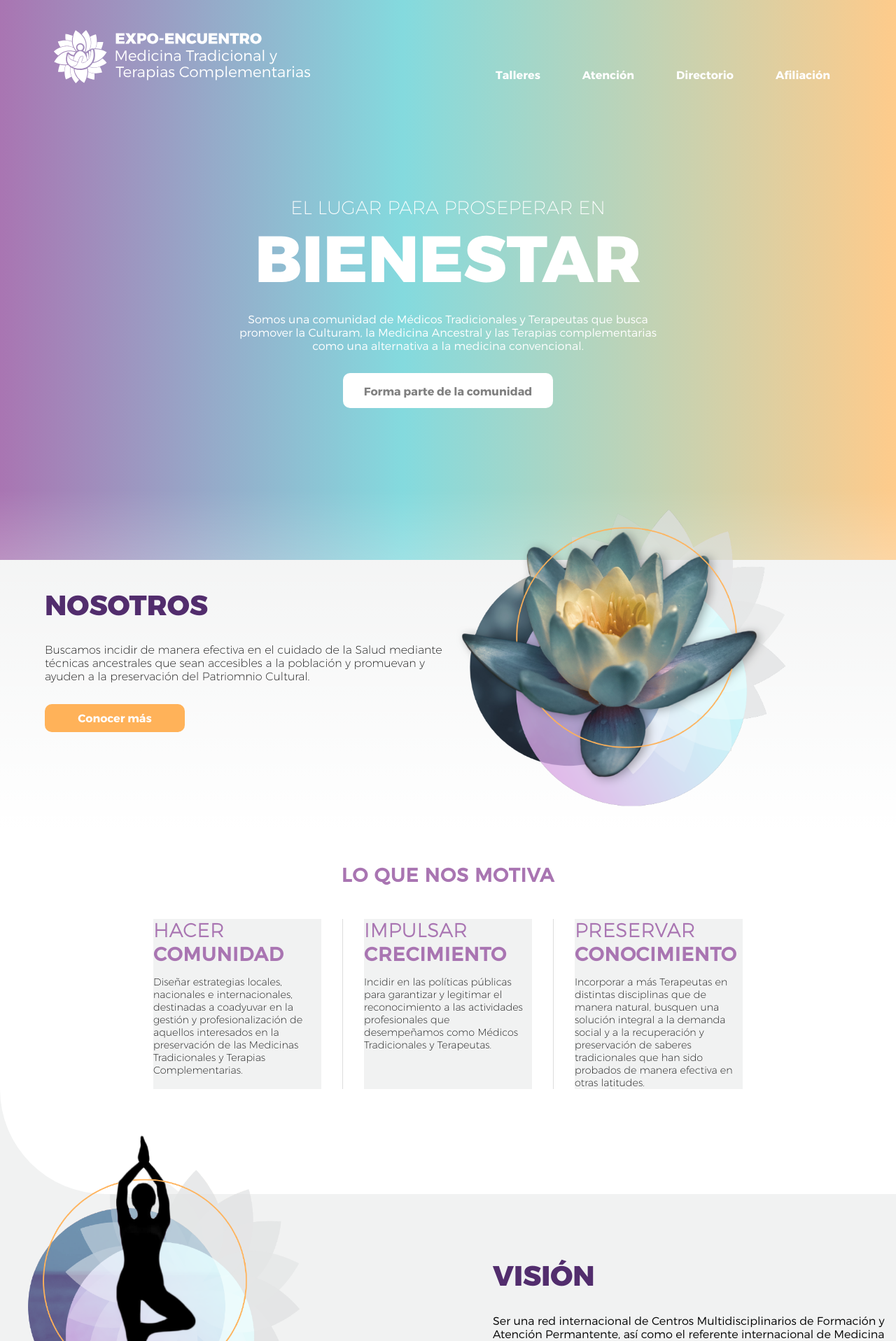
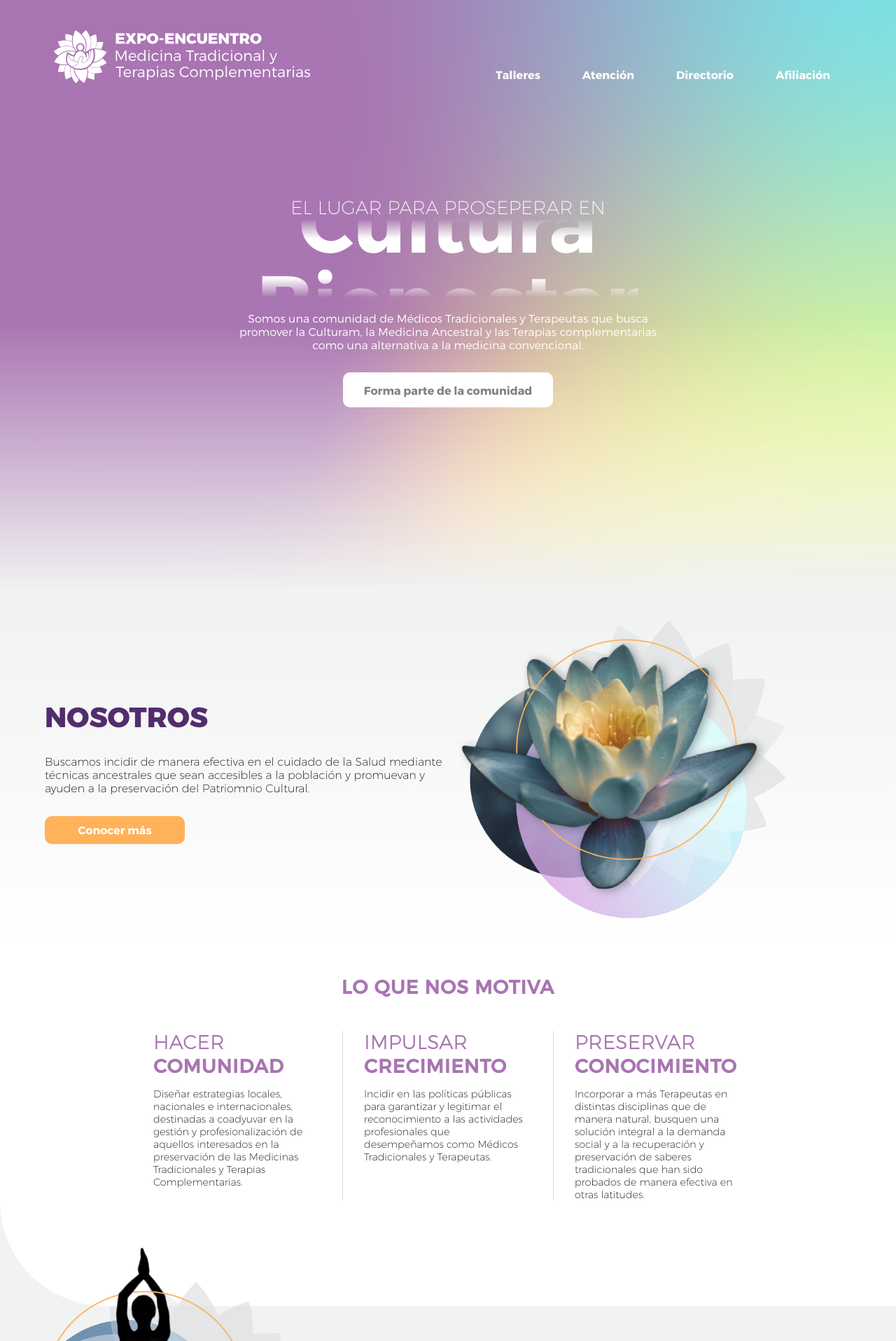
Before and after one commit to Ein-Bebop/ExpoMed, a PHP site: page /public/home.html in a window 1280 px wide. Shown: the top 1916 px of the page at 70% size. Run offline with PHP 8.4, Linux system fonts and the light colour scheme.

Commit message:
cambio de imagen en header de home, animación word slider

```diff
--- a/public/atencion.html
+++ b/public/atencion.html
@@ -178,7 +178,7 @@
                 <input type="text" class="correo-input" name="correo" placeholder="Correo">
 
                 <br><br>
-                <label>Asunto</label> <label id="tel-label">Teléfono</label>
+                <label>Asunto</label> <label id="tel-label" style="padding-left: 11rem !important;">Teléfono</label>
 
                 <br>
                 <select type="text" class="asunto-input" name="correo" placeholder="Asunto">
--- a/public/home.html
+++ b/public/home.html
@@ -22,7 +22,15 @@
 
     <div class="home-bienestar">
         <div class="home-tit-sm">El lugar para proseperar en</div>
-        <div class="home-tit-md">Bienestar</div>
+        <!-- <div class="home-tit-md">Bienestar</div> -->
+        <ul class="word-slider">
+            <li>Bienestar</li>
+            <li>Salud</li>
+            <li>Cultura</li>
+            <li>Bienestar</li>
+        </ul>
+
+
         <div class="home-desc">Somos una comunidad de Médicos Tradicionales y Terapeutas que busca promover la Culturam, la Medicina Ancestral y las Terapias complementarias como una alternativa a la medicina convencional.</div>
         <div class="home-button">Forma parte de la comunidad</div>
     </div>
@@ -45,7 +53,7 @@
             <h1>Lo que nos motiva</h1>
         </div>
         <div class="motiva-triptico">
-            <div class="card">
+            <div class="card" style="background-color: white !important;">
                 <h2>Hacer</h2>
                 <h1>Comunidad</h1>
                 <p>
@@ -56,7 +64,7 @@
                 </p>
             </div>
             <div class="separacion-triptico"></div><!-- Agregado etiqueta de separador-->
-            <div class="card">
+            <div class="card" style="background-color: white !important;">
                 <h2>Impulsar</h2>
                 <h1>Crecimiento</h1>
                 <p>
@@ -66,7 +74,7 @@
                 </p>
             </div>
             <div class="separacion-triptico"></div><!-- Agregado etiqueta de separador-->
-            <div class="card">
+            <div class="card" style="background-color: white !important;">
                 <h2>Preservar</h2>
                 <h1>Conocimiento</h1>
                 <p>
--- a/styles/_atencion.scss
+++ b/styles/_atencion.scss
@@ -117,6 +117,10 @@
         text-decoration: none;
         font-family: 'MontBold';
         color: white;
+
+        &:hover{
+            color: $naranjaSuave;
+        }
     }
 }
 
@@ -246,7 +250,7 @@
     padding-top: 100px;
     padding-bottom: 100px;
     display: flex;
-    height: 50rem;
+    height: 43rem;
     width: 100%;
     border-top-right-radius: 150px;
     border-bottom-left-radius: 150px;
--- a/styles/_home.scss
+++ b/styles/_home.scss
@@ -1,15 +1,97 @@
 // HOME
 
 // Header
+.word-slider{
+    height: 1em;
+    line-height: 1em;
+    margin: 0 .5em;
+    overflow: hidden;
+    list-style-type: none;
+    font-family: 'MontBold';
+    font-size: 7rem;
+    color: white;
+    mask-image: linear-gradient(transparent, white, white, white, transparent);
+}
+    .word-slider>li{
+        text-align: center;
+        -webkit-animation: word-slider 8s ease-in-out infinite;
+        -moz-animation: word-slider 8s ease-in-out infinite;
+        -o-animation: word-slider 8s ease-in-out infinite;
+        animation: word-slider 8s ease-in-out infinite;
+        animation-delay: 0s;
+        animation-duration: 8.0s;
+        animation-fill-mode: backwards;
+    }
+    @-webkit-keyframes word-slider{
+        0%{
+            -webkit-transform: translate3D(0,0,0);
+        }
+        33%{
+            -webkit-transform: translate3D(0,-100%,0);
+        }
+        66%{
+            -webkit-transform: translate3D(0,-200%,0);
+        }
+        100%{
+            -webkit-transform: translate3D(0,-300%,0);
+        }
+    }
+    @-moz-keyframes word-slider{
+        0%{
+            -moz-transform: translate3D(0,0,0);
+        }
+        33%{
+            -moz-transform: translate3D(0,-100%,0);
+        }
+        66%{
+            -moz-transform: translate3D(0,-200%,0);
+        }
+        100%{
+            -moz-transform: translate3D(0,-300%,0);
+        }
+    }
+    @-o-keyframes word-slider{
+        0%{
+            -o-transform: translateY(0);
+        }
+        33%{
+            -o-transform: translateY(-100%);
+        }
+        66%{
+            -o-transform: translateY(-200%);
+        }
+        100%{
+            -o-transform: translateY(-300%);
+        }
+    }
+    @keyframes word-slider{
+        0%{
+            transform: translate3D(0,0,0);
+        }
+        33%{
+            transform: translate3D(0,-100%,0);
+        }
+        66%{
+            transform: translate3D(0,-200%,0);
+        }
+        100%{
+            transform: translate3D(0,-300%,0);
+        }
+    }
+//
+
 body{
     background: #f1f2f2;
 }
 .home-bienestar{
-    height: 100vh;
+    height: 120vh;
     width: 100%;
-
-    background: rgb(169,117,178);
-    background: linear-gradient(90deg, rgba(169,117,178,1) 0%, rgba(132,218,222,1) 45%, rgba(254,203,139,1) 100%);
+    background-image: url('../assets/IMG_Home_Main.png');
+    background-size: cover;
+    background-repeat: no-repeat;
+    background-position-y: -80px;
+    // background: rgb(169,117,178);
+    // background: linear-gradient(90deg, rgba(169,117,178,1) 0%, rgba(132,218,222,1) 45%, rgba(254,203,139,1) 100%);
 }
 
 #header {
@@ -127,7 +209,6 @@ body{
 
 .card{
     width: 300px;
-
 }
 
 
--- a/styles/_talleres.scss
+++ b/styles/_talleres.scss
@@ -140,6 +140,8 @@ body{
     height: 600px;
     border-top-right-radius: 150px;
     text-align: center;
+    margin-bottom: 2rem;
+    padding-top: 1rem;
 }
 
 .prof-titulo{
@@ -202,7 +204,7 @@ body{
     padding-left: 69px;
     letter-spacing: 5px;
     text-transform: uppercase;
-    padding-bottom: 1rem;
+    padding-bottom: 2rem;
 }
 
 .comunidad{
--- a/styles/style.css
+++ b/styles/style.css
@@ -1374,16 +1374,78 @@ body {
   cursor: pointer;
 }
 
+.word-slider {
+  height: 1em;
+  line-height: 1em;
+  margin: 0 .5em;
+  overflow: hidden;
+  list-style-type: none;
+  font-family: 'MontBold';
+  font-size: 7rem;
+  color: white;
+  -webkit-mask-image: -webkit-gradient(linear, left top, left bottom, from(transparent), color-stop(white), color-stop(white), color-stop(white), to(transparent));
+  -webkit-mask-image: linear-gradient(transparent, white, white, white, transparent);
+          mask-image: -webkit-gradient(linear, left top, left bottom, from(transparent), color-stop(white), color-stop(white), color-stop(white), to(transparent));
+          mask-image: linear-gradient(transparent, white, white, white, transparent);
+}
+
+.word-slider > li {
+  text-align: center;
+  -webkit-animation: word-slider 8s ease-in-out infinite;
+  animation: word-slider 8s ease-in-out infinite;
+  -webkit-animation-delay: 0s;
+          animation-delay: 0s;
+  -webkit-animation-duration: 8.0s;
+          animation-duration: 8.0s;
+  -webkit-animation-fill-mode: backwards;
+          animation-fill-mode: backwards;
+}
+
+@-webkit-keyframes word-slider {
+  0% {
+    -webkit-transform: translate3D(0, 0, 0);
+  }
+  33% {
+    -webkit-transform: translate3D(0, -100%, 0);
+  }
+  66% {
+    -webkit-transform: translate3D(0, -200%, 0);
+  }
+  100% {
+    -webkit-transform: translate3D(0, -300%, 0);
+  }
+}
+
+@keyframes word-slider {
+  0% {
+    -webkit-transform: translate3D(0, 0, 0);
+            transform: translate3D(0, 0, 0);
+  }
+  33% {
+    -webkit-transform: translate3D(0, -100%, 0);
+            transform: translate3D(0, -100%, 0);
+  }
+  66% {
+    -webkit-transform: translate3D(0, -200%, 0);
+            transform: translate3D(0, -200%, 0);
+  }
+  100% {
+    -webkit-transform: translate3D(0, -300%, 0);
+            transform: translate3D(0, -300%, 0);
+  }
+}
+
 body {
   background: #f1f2f2;
 }
 
 .home-bienestar {
-  height: 100vh;
-  width: 100%;
-  background: #a975b2;
-  background: -webkit-gradient(linear, left top, right top, from(#a975b2), color-stop(45%, #84dade), to(#fecb8b));
-  background: linear-gradient(90deg, #a975b2 0%, #84dade 45%, #fecb8b 100%);
+  height: 120vh;
+  width: 100%;
+  background-image: url("../assets/IMG_Home_Main.png");
+  background-size: cover;
+  background-repeat: no-repeat;
+  background-position-y: -80px;
 }
 
 #header {
@@ -1966,6 +2028,10 @@ body {
   text-decoration: none;
   font-family: 'MontBold';
   color: white;
+}
+
+.pantalla-oscura a:hover {
+  color: #ffb259;
 }
 
 .slick-slide {
@@ -2110,7 +2176,7 @@ body {
   display: -webkit-box;
   display: -ms-flexbox;
   display: flex;
-  height: 50rem;
+  height: 43rem;
   width: 100%;
   border-top-right-radius: 150px;
   border-bottom-left-radius: 150px;
@@ -2338,6 +2404,8 @@ body {
   height: 600px;
   border-top-right-radius: 150px;
   text-align: center;
+  margin-bottom: 2rem;
+  padding-top: 1rem;
 }
 
 .prof-titulo {
@@ -2400,7 +2468,7 @@ body {
   padding-left: 69px;
   letter-spacing: 5px;
   text-transform: uppercase;
-  padding-bottom: 1rem;
+  padding-bottom: 2rem;
 }
 
 .comunidad {
```
Also changed, not shown: assets/IMG_Home_Main.png (added), 1 other file.
